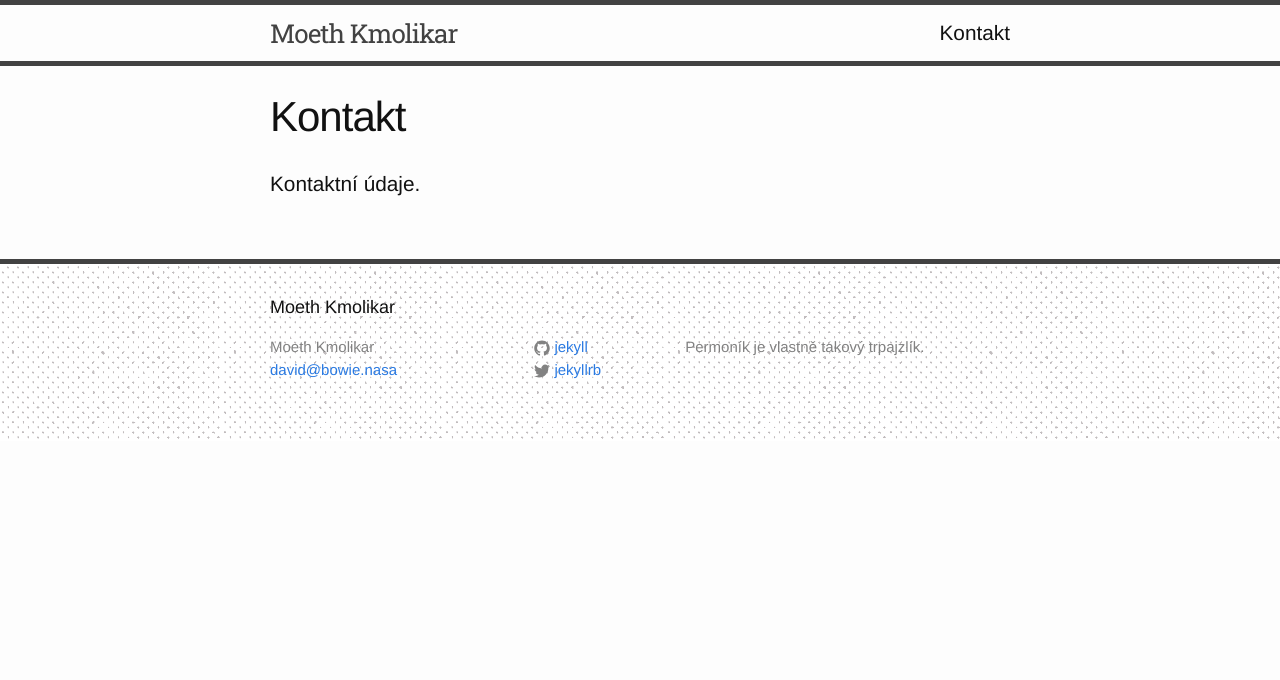
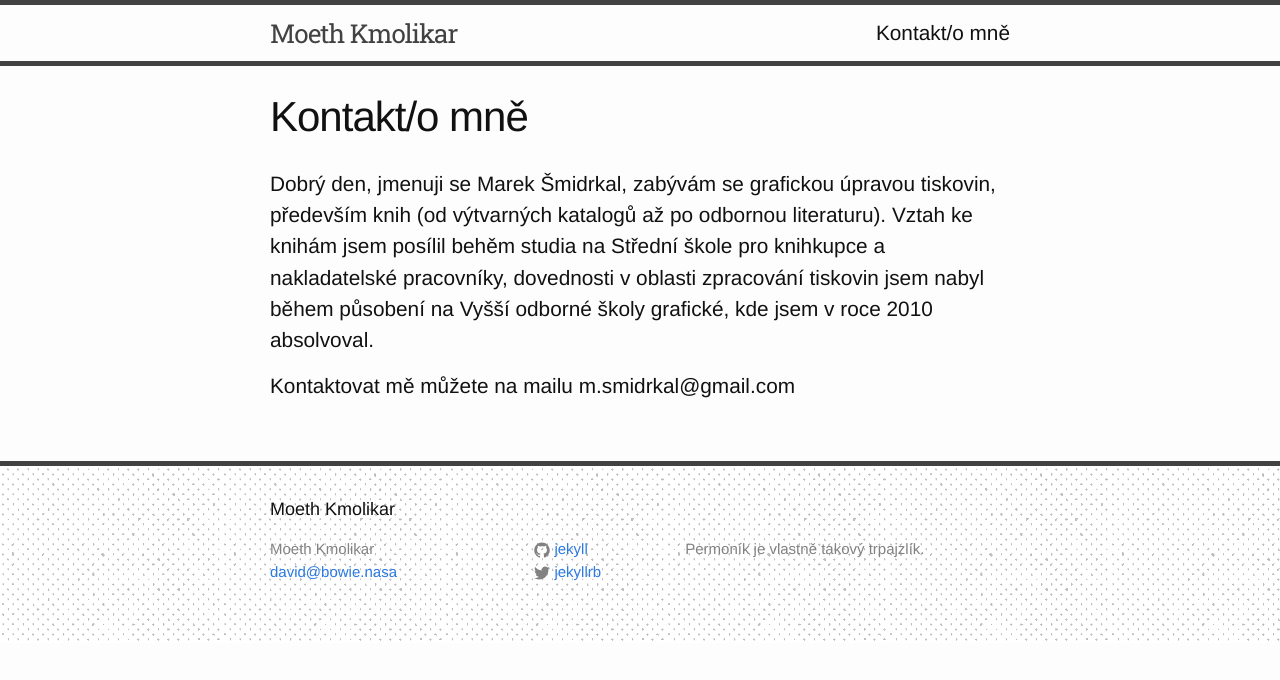
Before and after one commit to shm1ck/my-first-repo.github.io, a Jekyll site: the page built from about.md, in a window 1280 px wide. Shown: the top 680 px of the page. Built offline with Jekyll 4.4.1, drawn with Linux system fonts in a browser that asks for light colours; some web fonts are replaced.

Commit message:
Update about.md

```diff
--- a/about.md
+++ b/about.md
@@ -1,7 +1,8 @@
 ---
 layout: page
-title: Kontakt
+title: Kontakt/o mně
 permalink: /kontakt/
 ---
+<p>Dobrý den, jmenuji se Marek Šmidrkal, zabývám se grafickou úpravou tiskovin, především knih (od výtvarných katalogů až po odbornou literaturu). Vztah ke knihám jsem posílil behěm studia na Střední škole pro knihkupce a nakladatelské pracovníky, dovednosti v oblasti zpracování tiskovin jsem nabyl během působení na Vyšší odborné školy grafické, kde jsem v roce 2010 absolvoval.</p>
 
-Kontaktní údaje.
+<p>Kontaktovat mě můžete na mailu m.smidrkal@gmail.com</p>
```
